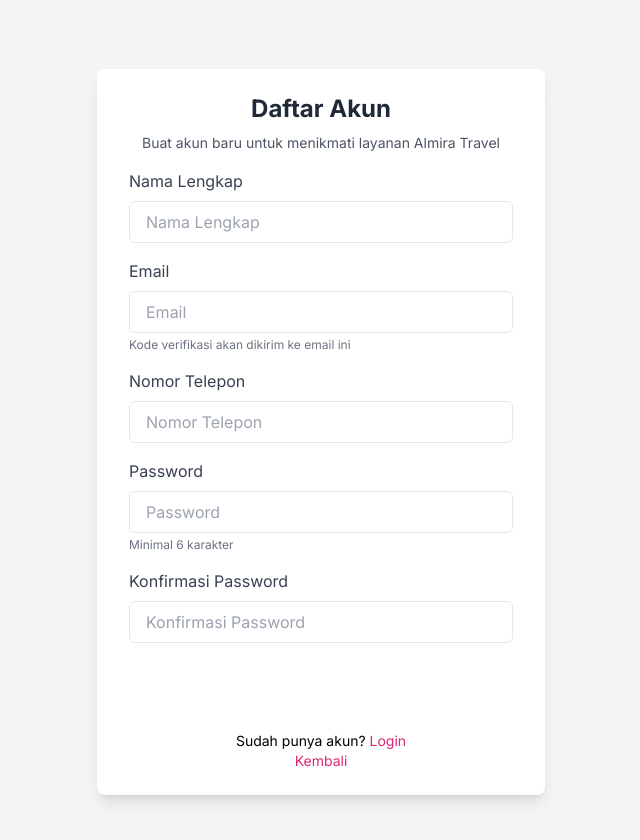
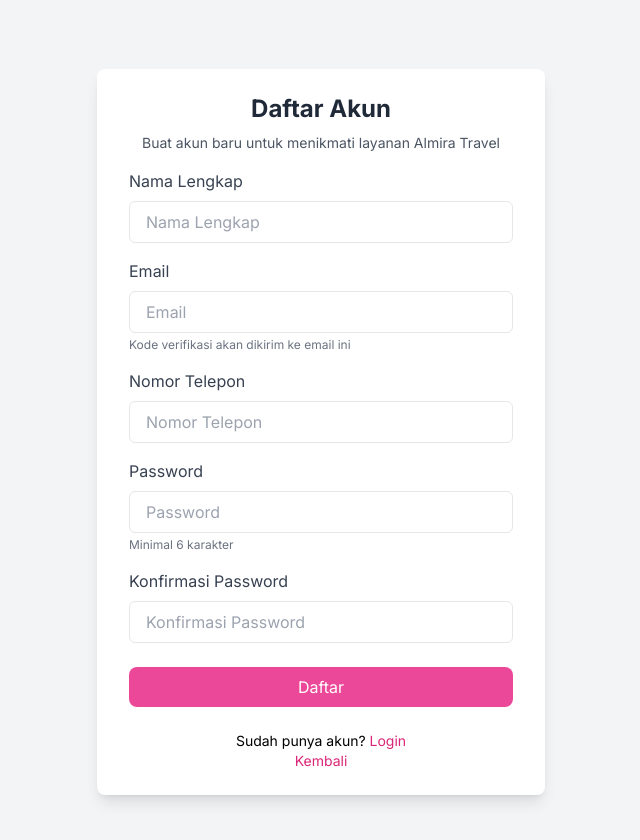
Before and after one commit to Ahmdfdhilah/tiket_almira, a React (Create React App) app in the folder frontend/: page /register in a window 1280 px wide. Shown: the top 840 px of the page, without its empty margins (319-959 px from the left). Built offline with nearby package versions, Linux system fonts and the light colour scheme; no server answers.

Commit message:
add build

```diff
--- a/frontend/src/components/auth/Register.js
+++ b/frontend/src/components/auth/Register.js
@@ -216,7 +216,7 @@ const Register = ({ register, verifyOTP, resendOTP, isAuthenticated, loading, se
                 <div className="flex items-center justify-between mt-6">
                   <button
                     type="submit"
-                    className="px-6 py-2 text-white bg-pink-500] rounded-lg hover:bg-pink-900 w-full disabled:opacity-50 disabled:cursor-not-allowed"
+                    className="px-6 py-2 text-white bg-pink-500 rounded-lg hover:bg-pink-900 w-full disabled:opacity-50 disabled:cursor-not-allowed"
                     disabled={submitting}
                   >
                     {submitting ? 'Mendaftar...' : 'Daftar'}
@@ -283,7 +283,7 @@ const Register = ({ register, verifyOTP, resendOTP, isAuthenticated, loading, se
                 <div className="flex items-center justify-between mt-6">
                   <button
                     type="submit"
-                    className="px-6 py-2 text-white bg-pink-500] rounded-lg hover:bg-pink-700 w-full disabled:opacity-50 disabled:cursor-not-allowed"
+                    className="px-6 py-2 text-white bg-pink-500 rounded-lg hover:bg-pink-700 w-full disabled:opacity-50 disabled:cursor-not-allowed"
                     disabled={submitting || otp.length !== 6}
                   >
                     {submitting ? 'Memverifikasi...' : 'Verifikasi'}
--- a/frontend/src/components/dashboard/QuickSearchWidget.js
+++ b/frontend/src/components/dashboard/QuickSearchWidget.js
@@ -32,7 +32,7 @@ const QuickSearchWidget = () => {
 
       <button
         onClick={handleViewSchedule}
-        className="w-full py-3 bg-pink-500] text-white font-bold rounded-lg hover:bg-pink-700 transition duration-300"
+        className="w-full py-3 bg-pink-500 text-white font-bold rounded-lg hover:bg-pink-700 transition duration-300"
       >
         Lihat Jadwal Lengkap
       </button>
```
Also changed, not shown: 16 other files (tests, documents, lock files or other folders).
